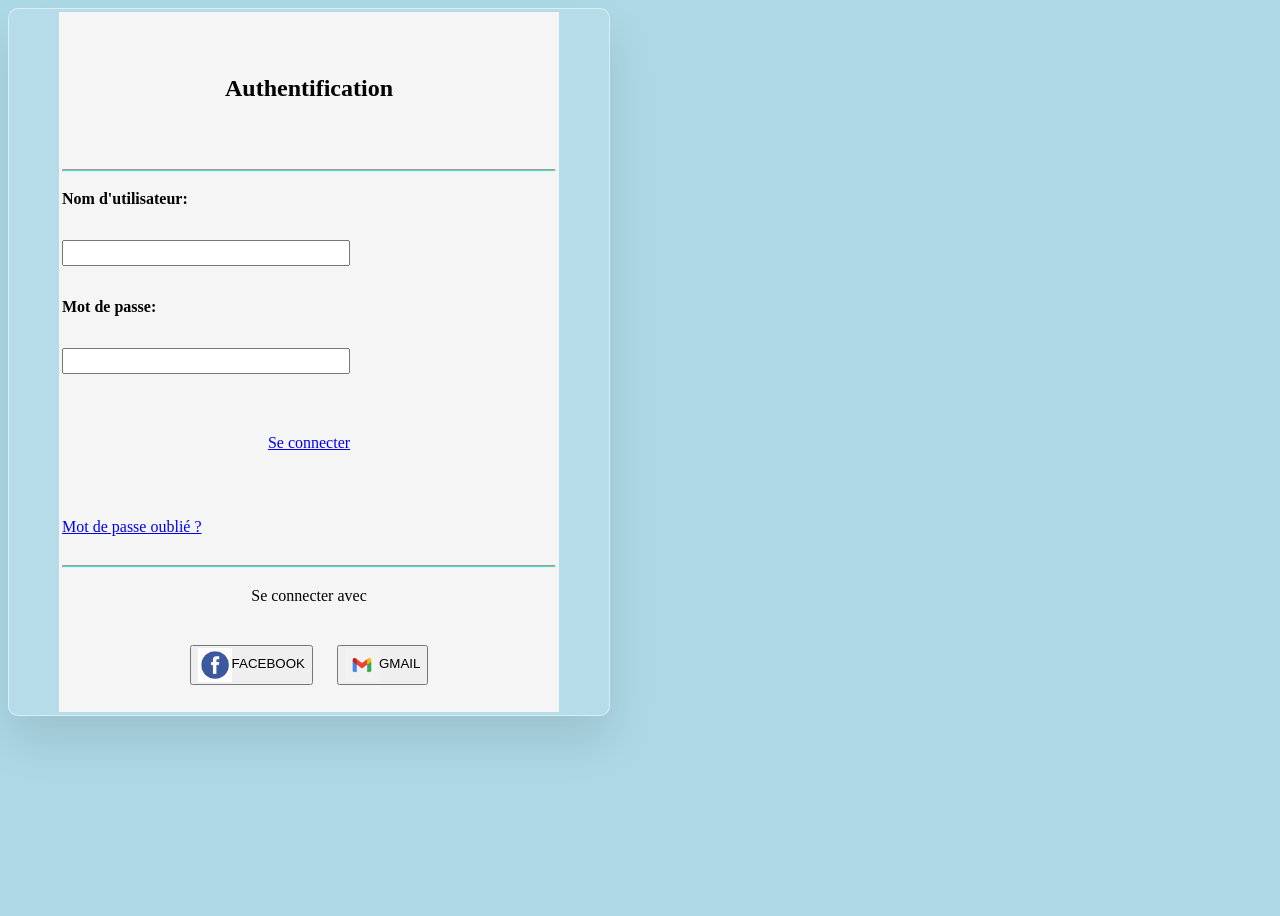
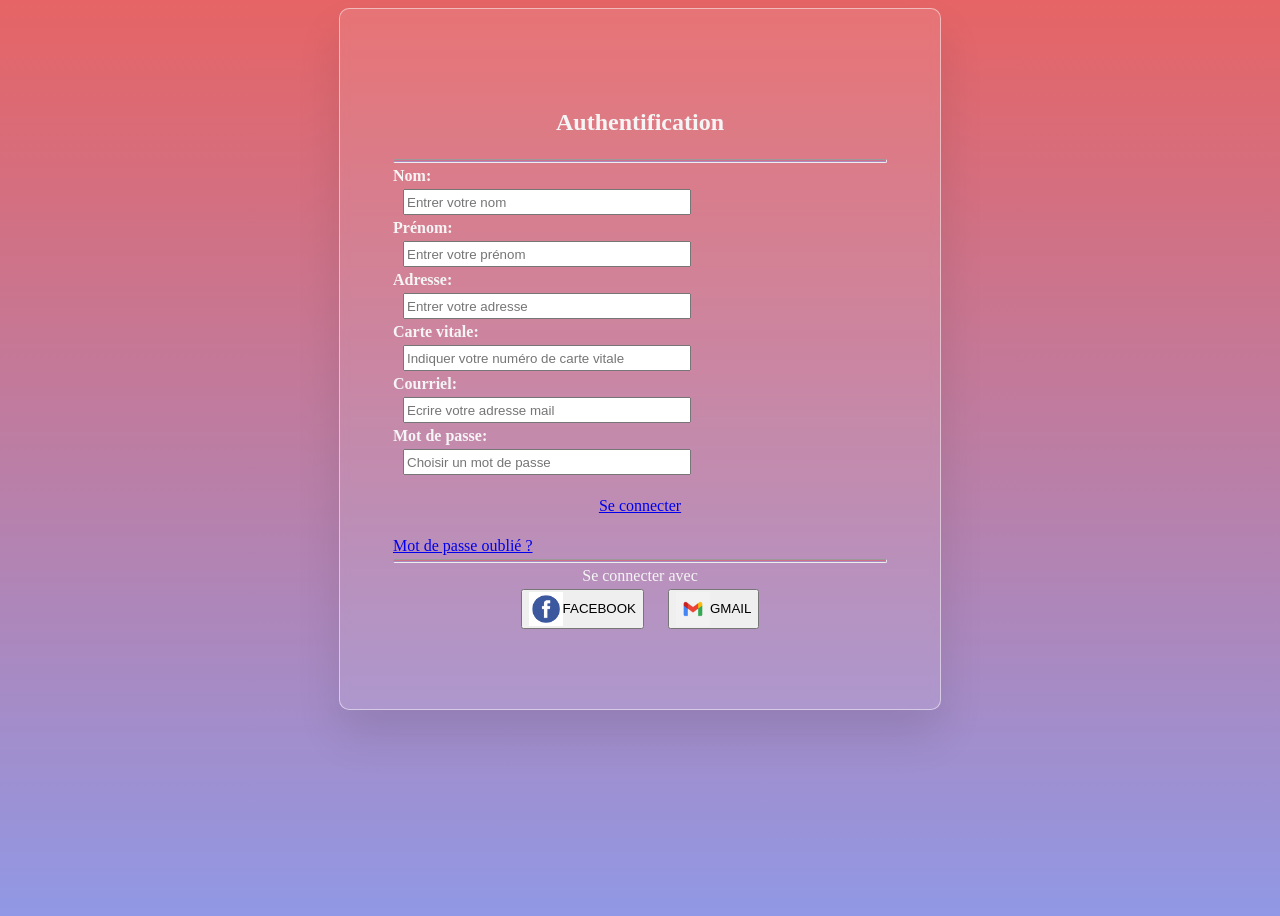
Before and after one commit to Usagizzz/Projet-Webdynamique, a PHP site: page /login.html in a window 1280 px wide. Before the commit the page ends 739 px from the top, so only its background shows below. Run offline with PHP 8.4, Linux system fonts and the light colour scheme.

Commit message:
login + css

```diff
--- a/login.html
+++ b/login.html
@@ -1,39 +1,55 @@
 <!DOCTYPE html>
 <html>
 	<head>
-    		 <title>Authentification</title>
+    		 <title>Votre compte</title>
     		<!-- <script type="text/javascript" src="loginform.js"> </script>-->
     		<link rel="stylesheet" type="text/css" href="logincss.css">
    		  <meta charset="utf-8" />
     </head>
 
     <body>
+    	<center>
 
-	<div class="container">
-			<table >
-
-	<tr>
+	<div class="container" >
+		<tr>
 		<td align="center" valign="middle">
 						<div class="loginform">
-		<table style="background-color: whitesmoke">
+		<table>
 <!--titre-->
 		<tr>
 		        <td align="center">	<h2>Authentification</h2> </td>
 		</tr>
 
 <!--ligne de separation de page-->
-		<tr> <td> <hr style="background-color:turquoise;height:1px;margin:0px; border-radius: 5px;"/> </td>  </tr>
+		<tr> <td> <hr/> </td>  </tr>
 <!-- fin ligne de separation de page-->
 
 		<div id="informations">
 
-		<tr> <td> <b>Nom d'utilisateur:</b></td></tr>
+		<tr> <td> <b>Nom:</b></td></tr>
 
-		<tr> <td> <input type="text" class="inputbox" id="nomdutili"/> </td> </tr>
+		<tr> <td> <input type="text" placeholder ="Entrer votre nom" class="inputbox" id="nom"/> </td> </tr>
+
+		<tr> <td> <b>Prénom:</b></td></tr>
+
+		<tr> <td> <input type="text" placeholder="Entrer votre prénom" class="inputbox" id="prenom"/> </td> </tr>
+
+		<tr> <td> <b>Adresse:</b></td></tr>
+
+		<tr> <td> <input type="text" placeholder="Entrer votre adresse" class="inputbox" id="adresse"/> </td> </tr>
+
+		<tr> <td> <b>Carte vitale:</b></td></tr>
+
+		<tr> <td> <input type="number" placeholder="Indiquer votre numéro de carte vitale" class="inputbox" id="carte_vitale"/> </td> </tr>
+
+		<tr> <td> <b>Courriel:</b></td></tr>
+
+		<tr> <td> <input type="text" placeholder="Ecrire votre adresse mail" class="inputbox" id="courriel"/> </td> </tr>
+
 
 	   <tr> <td> <b>Mot de passe:</b></td></tr>
 
-		<tr> <td>	<input type="password" class="inputbox" id="mdp" /> </td> </tr>
+		<tr> <td>	<input type="password" placeholder="Choisir un mot de passe" class="inputbox" id="mdp" /> </td> </tr>
 
 	</div>
 
@@ -42,7 +58,7 @@
 		<tr> <td align="left"> <br /> <a href ="mdp.html"> <span class="forgetpassword">Mot de passe oublié ?</span></a> </td> </tr>
 
 <!--ligne de separation de page-->
-		<tr> <td> <hr style="background-color:turquoise;height:1px;margin:0px; border-radius: 5px;"/> </td> </tr>
+		<tr> <td> <hr/> </td> </tr>
 <!-- fin ligne de separation de page-->
 
 		<tr> <td align="center">Se connecter avec </td> </tr>
@@ -65,8 +81,9 @@
 				</div> <!--div du loginform-->
 						</td>
 							</tr>
-								</table>
+
 										</div><!--div du container-->
+										</center>
 
 
 </body>
--- a/logincss.css
+++ b/logincss.css
@@ -2,12 +2,15 @@
 body{
 
 	overflow: hidden;
-	background-color: lightblue;
+	background:linear-gradient(#e66465, #9198e5);
+	height: 900px;
+
+
 }
 .container{
 	position: relative;
-	width: 600px; /*note pour centrer on peut mettre à 1600 px*/
-	min-height: 600px;
+	width: 600px;
+	height: 700px;
 	background: rgba(255, 255, 255, 0.1);
 	border-radius: 10px;
 	display: flex;
@@ -16,14 +19,27 @@ body{
 	backdrop-filter: blur(5px);
 	box-shadow: 0px 25px 45px rgba(0, 0, 0, 0.1);
 	border: 1px solid rgba(255, 255, 255, 0.5);
+
 }
+
 table{
 
 	width: 500px;
-	height: 700px;
+	height: 500px;
 	align-items: center;
+	color: whitesmoke;
+	background-color: blur;
 }
 .inputbox{
 	height: 20px;
 	width: 280px;
+	color: dimgrey;
+	margin-left: 10px;
 }
+
+ hr{
+ 	background:linear-gradient(#e66465, #9198e5);
+ 	height:2px;
+ 	margin:0px;
+ 	border-radius: 5px;
+ }
```
Also changed, not shown: loginform.js (deleted, +0 -35 lines), colombo.gif (deleted), emilia.gif (deleted), forrest.gif (deleted), killbill.gif (deleted).
